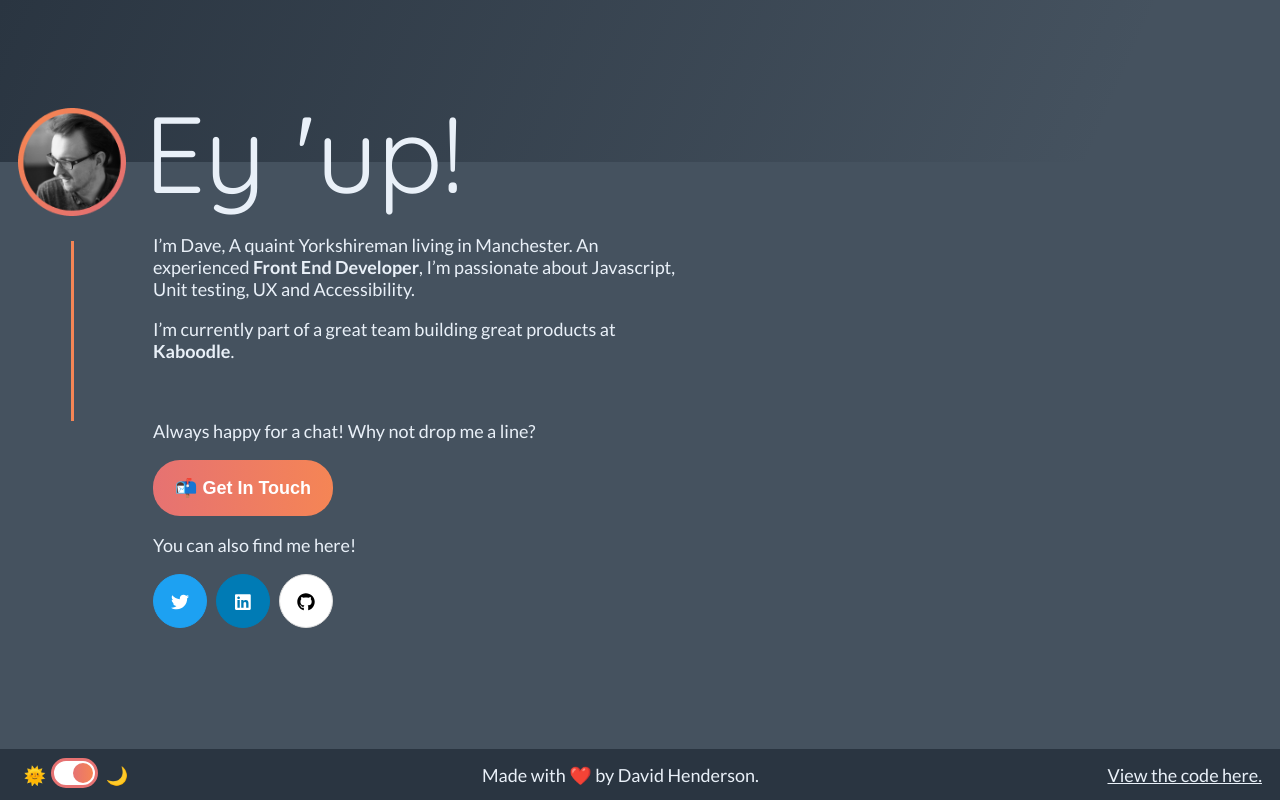
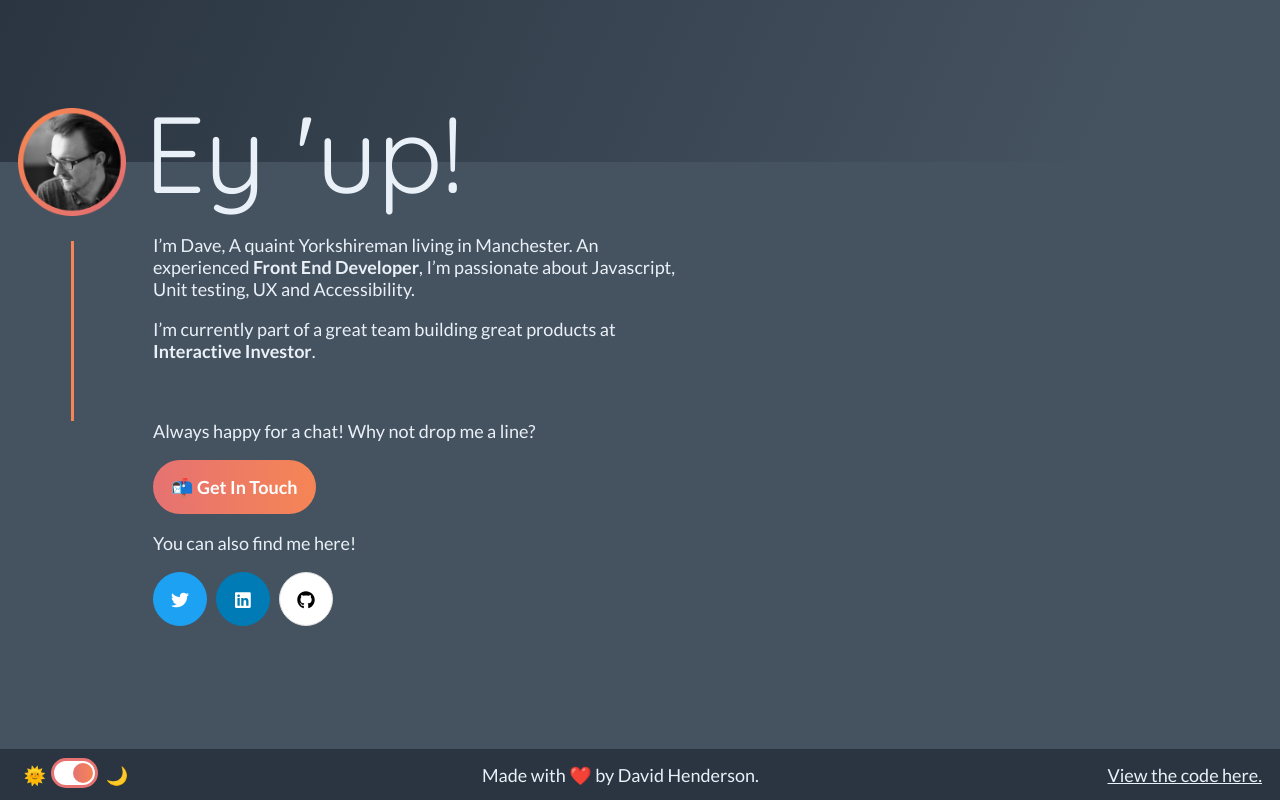
Before and after one commit to daaveuk/daaveuk.github.io, a React app: page / in a window 1280 px wide. Built offline with nearby package versions, Linux system fonts and the light colour scheme.

Commit message:
Updated to a tag, fixed job location

```diff
--- a/src/App.js
+++ b/src/App.js
@@ -26,11 +26,6 @@ const App = () => {
     }
   };
 
-  const handleContact = () => {
-    console.log(sendEmail());
-    window.location.href = sendEmail();
-  };
-
   const isDarkMode = theme === 'dark';
 
   return (
@@ -50,11 +45,11 @@ const App = () => {
             </p>
             <p>
               I’m currently part of a great team building great products at{' '}
-              <strong>Kaboodle</strong>.
+              <strong>Interactive Investor</strong>.
             </p>
             <br />
             <p>Always happy for a chat! Why not drop me a line?</p>
-            <Button onClick={handleContact}>
+            <Button href={sendEmail()}>
               <Emoji label="Email icon" symbol="📬" /> Get In Touch
             </Button>
             <p>You can also find me here!</p>
--- a/src/components/Button/Button.js
+++ b/src/components/Button/Button.js
@@ -2,7 +2,7 @@ import React from 'react';
 import styled from 'styled-components';
 import PropTypes from 'prop-types';
 
-const StyledButton = styled.button`
+const StyledButton = styled.a`
   background-color: black;
   background: ${({ theme }) => theme.buttonGradient};
   color: white;
@@ -10,19 +10,21 @@ const StyledButton = styled.button`
   appearance: none;
   border: none;
   line-height: 3rem;
-  min-width: 10rem;
   font-weight: 700;
   cursor: pointer;
   font-size: 1rem;
+  display: inline-block;
+  padding: 0 1rem;
+  text-decoration: none;
   ${({ theme }) => theme.hover}
 `;
 
-const Button = ({ onClick, children }) => (
-  <StyledButton onClick={onClick}>{children}</StyledButton>
+const Button = ({ href, children }) => (
+  <StyledButton href={href}>{children}</StyledButton>
 );
 
 Button.propTypes = {
-  onClick: PropTypes.func.isRequired,
+  href: PropTypes.string.isRequired,
   children: PropTypes.element.isRequired,
 };
 
```
